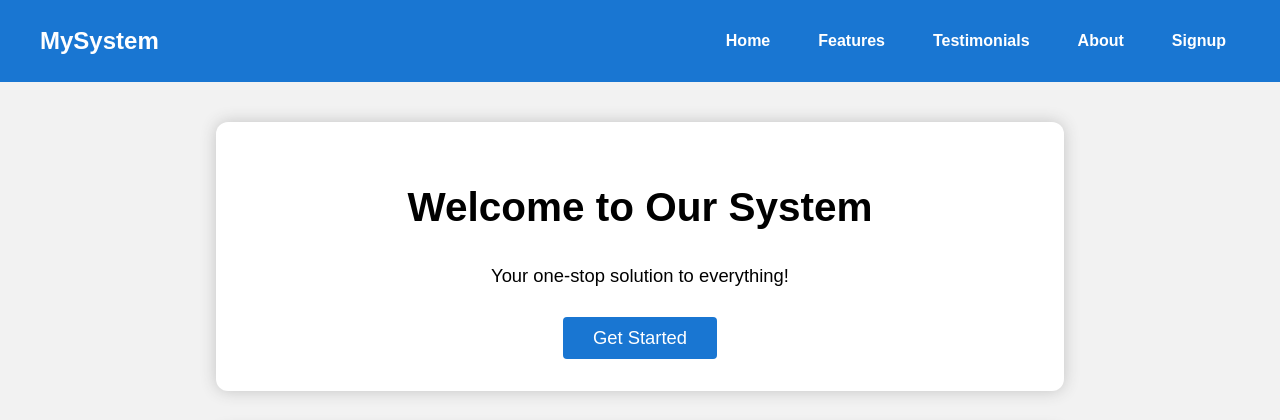
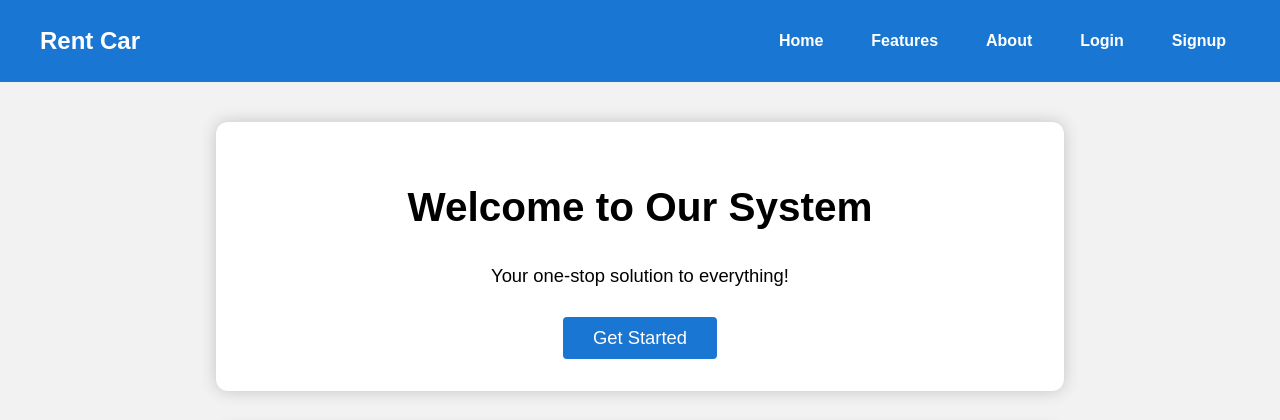
Before and after one commit to BiswasApurbo/car_rental_system-wt_project, a PHP site: page /view/landingpage.html in a window 1280 px wide. Shown: the top 420 px of the page. Run offline with PHP 8.4, Linux system fonts and the light colour scheme.

Commit message:
new features added linked

```diff
--- a/index.php
+++ b/index.php
@@ -1,3 +1,3 @@
 <?php
-    header('location: view/login.php');
+    header('location: view/landingpage.html');
 ?>
--- a/view/DamageReports.php
+++ b/view/DamageReports.php
@@ -100,6 +100,7 @@ if ($_SERVER['REQUEST_METHOD'] === 'POST') {
             <!-- Submit -->
             <input type="submit" value="Submit Report">
             <p id="success"></p>
+            <a href="user_dashboard.php" class="back-button">Back To User Dashboard</a>
         </fieldset>
     </form>
 </div>
--- a/view/booking_calendar.php
+++ b/view/booking_calendar.php
@@ -26,11 +26,7 @@ if ($_SERVER['REQUEST_METHOD'] == 'POST') {
 <head>
     <meta charset="UTF-8">
     <meta name="viewport" content="width=device-width, initial-scale=1.0">
-<<<<<<< HEAD
     <title>Booking Calendar</title>
-=======
-    <title>Lets Book Your Trip</title>
->>>>>>> b81453adcf04999767cdf596d04fb18accb8bc94
     <link rel="stylesheet" href="../asset/ad.css">
 </head>
 <body>
@@ -64,6 +60,7 @@ if ($_SERVER['REQUEST_METHOD'] == 'POST') {
             <legend>Booking Summary</legend>
             <input type="button" value="Reserve Now" onclick="showBookingSummary()">
             <input type="button" value="1-Click Confirm" onclick="confirmBooking()">
+            <input type="button" value="Customer Profile" onclick="window.location.href='customer_profile.php'">
         </fieldset>
 
         <div id="bookingSummary" style="display: none;">
--- a/view/customer_profile.php
+++ b/view/customer_profile.php
@@ -98,7 +98,7 @@ if ($_SERVER["REQUEST_METHOD"] == "POST") {
         </fieldset>
 
         <fieldset>
-            <input type="button" value="Back to Dashboard" onclick="window.location.href='user_dashboard.html';">
+            <input type="button" value="Back to Dashboard" onclick="window.location.href='user_dashboard.php';">
         </fieldset>
     </form>
 
--- a/view/landingpage.html
+++ b/view/landingpage.html
@@ -9,12 +9,12 @@
 <body>
 
     <nav class="navbar">
-        <div class="logo">MySystem</div>
+        <div class="logo">Rent Car</div>
         <ul class="nav-links">
             <li><a href="#landing">Home</a></li>
             <li><a href="#features">Features</a></li>
-            <li><a href="#testimonials">Testimonials</a></li>
             <li><a href="#about">About</a></li>
+            <li><a href="login.php">Login</a></li>
             <li><a href="signup.html">Signup</a></li>
         </ul>
     </nav>
--- a/view/update_password.html
+++ b/view/update_password.html
@@ -15,7 +15,7 @@
             <p id="newError" class="error-msg"></p>
             <input type="submit" value="Update Password">
             <p id="updateSuccess"></p>
-            <input type="button" value="Back to Dashboard" onclick="window.location.href='user_dashboard.html'" />
+            <input type="button" value="Back to Dashboard" onclick="window.location.href='user_dashboard.php'" />
         </fieldset>
     </form>
     <script>
--- a/view/vehicle_inventory.php
+++ b/view/vehicle_inventory.php
@@ -118,7 +118,8 @@ if ($priceFilter !== '') {
         </div>
 
         <br>
-        <input type="button" value="Back to Dashboard" onclick="window.location.href='user_dashboard.html'">
+        <input type="button" value="Back to Dashboard" onclick="window.location.href='user_dashboard.php'">
+        <input type="button" value="Book Rent Date" onclick="window.location.href='booking_calendar.php'">
     </form>
 
     <script>
```
Also changed, not shown: view/CarDamage_uploads/markedVehicle_1756714910.png (added), view/CarDamage_uploads/signature_1756714910.png (added), view/CarDamage_uploads/vehicle_68b5579ea6f253.18623329.png (added).
